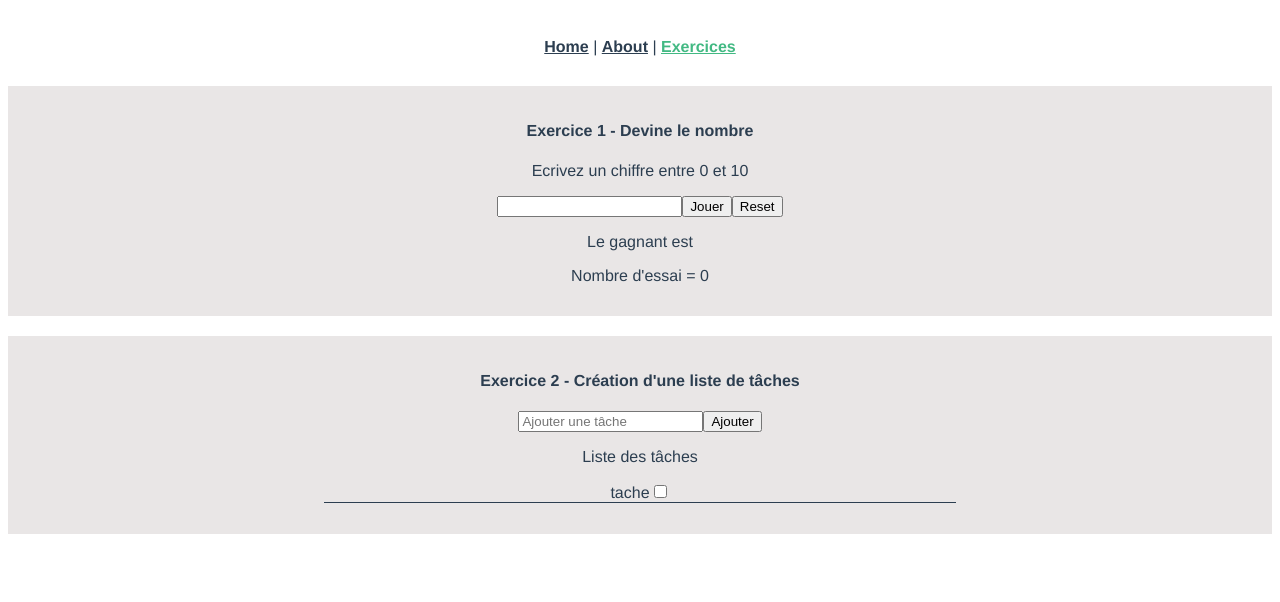
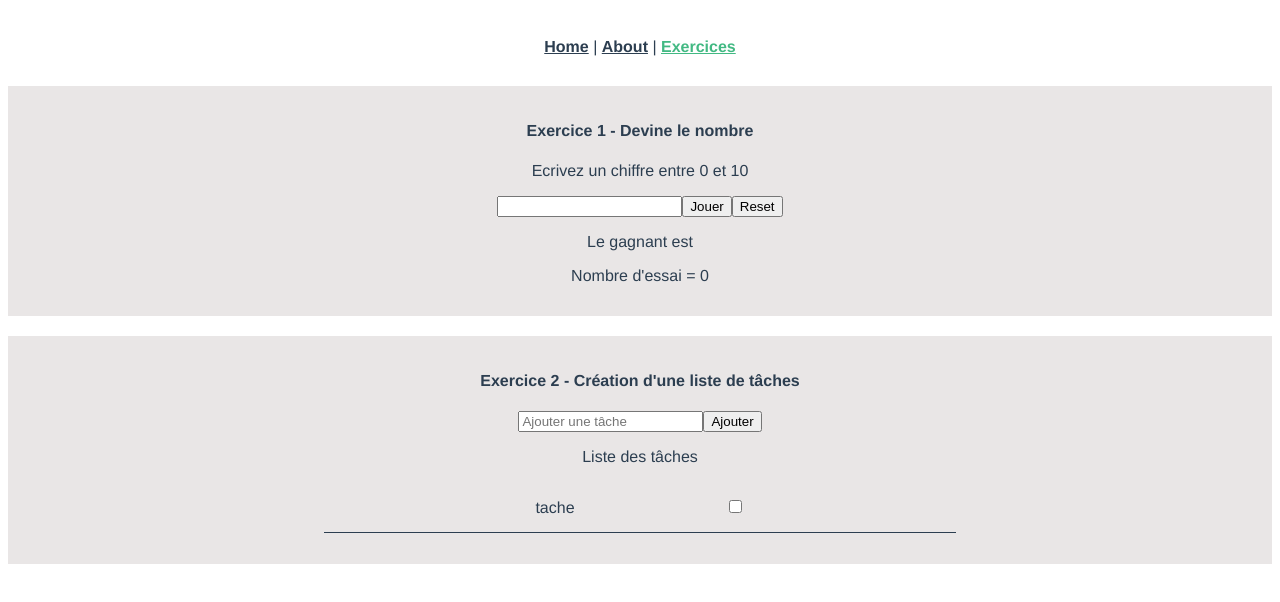
Before and after one commit to oldCb/learn-vuejs, a Vue app in the folder test-vue/: page /exercices in a window 1280 px wide. Shown: the top 602 px of the page. Built offline with nearby package versions, Linux system fonts and the light colour scheme.

Commit message:
add class

```diff
--- a/test-vue/src/components/ToDoList.vue
+++ b/test-vue/src/components/ToDoList.vue
@@ -10,7 +10,7 @@
       <ul>
         <li v-for="task in list" :key="task.id" :class="{faite: task.completed}">
           <div class="to-do-list_check" >
-            <label>{{ task.name }}</label>
+            <label class="to-do-list_style">{{ task.name }}</label>
             <input type="checkbox" name="check" v-model="task.completed">
           </div>
         </li>
@@ -67,10 +67,15 @@ export default {
       text-decoration: line-through;
     }
 
+    &_style {
+      padding-right: 150px;
+    }
+
     &_check {
       border-bottom: 1px solid;
       width: 50%;
       margin: 0 auto;
+      padding: 15px 0px 15px 0px;
     }
   }
 </style>
```
